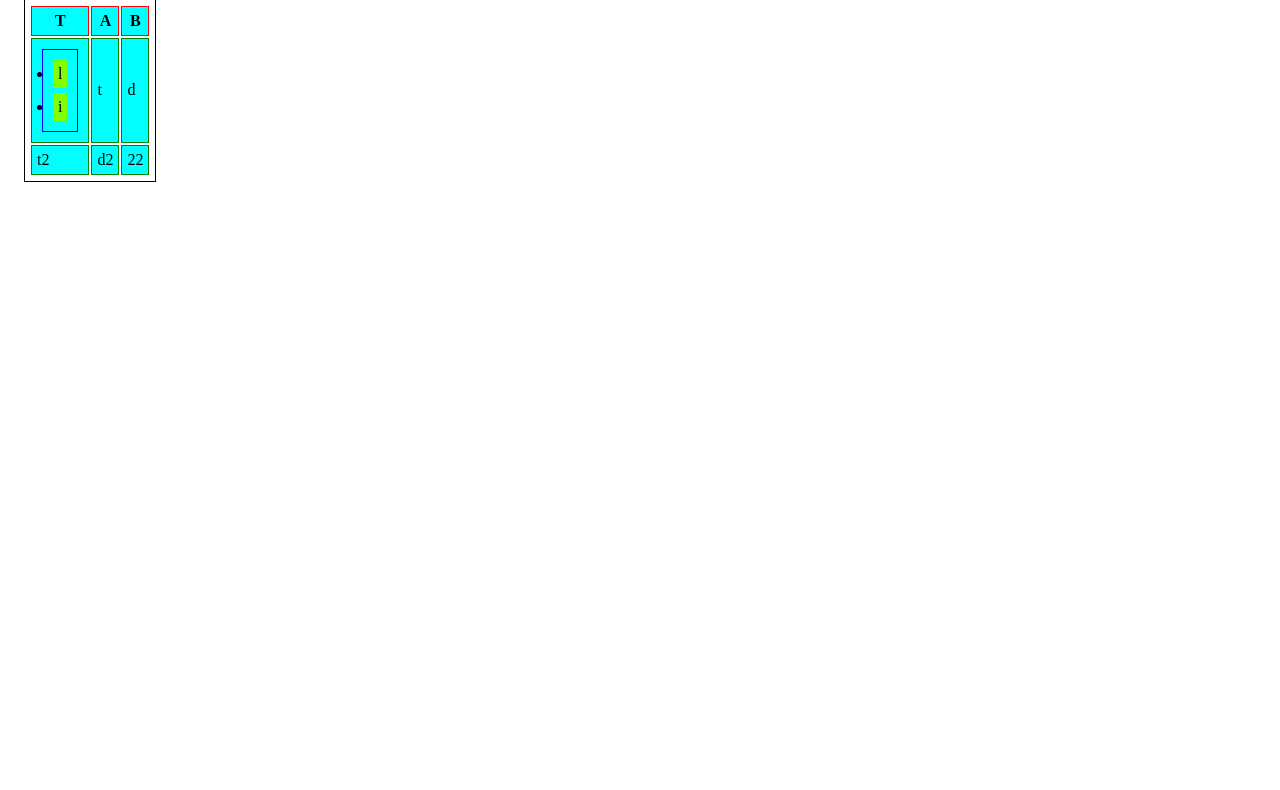
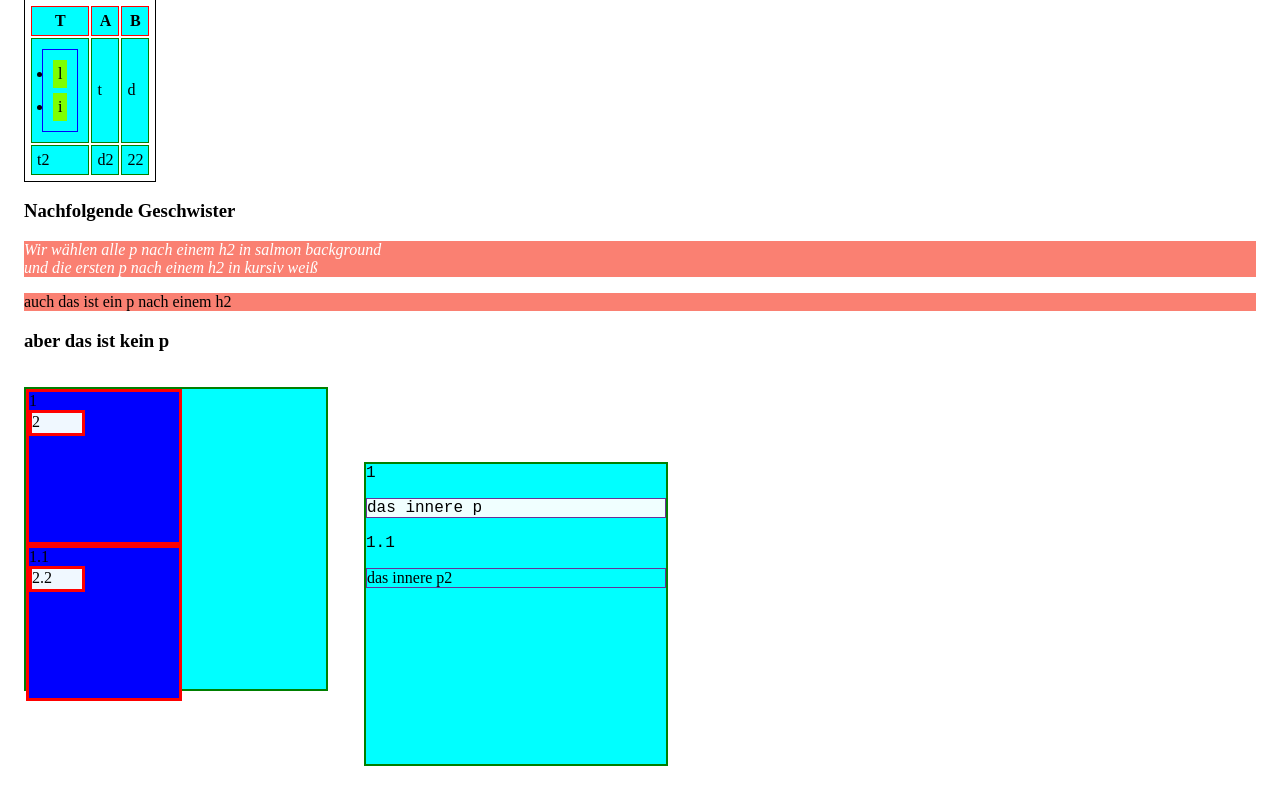
Before and after one commit to stillerndenacht/cbw_v_hcj, a PHP site: page /selector-connector/formular-aufgabe.html in a window 1280 px wide. Shown: the part 242-1032 px from the top of the page. Before the commit the page ends 800 px from the top, so only its background shows below. Run offline with PHP 8.4, Linux system fonts and the light colour scheme.

Commit message:
first commit to start a working repository

```diff
--- a/selector-connector/formular-aufg-styles.css
+++ b/selector-connector/formular-aufg-styles.css
@@ -1,9 +1,10 @@
+
 section {
   margin: 2vh;
 }
 
 input[required] {
-    border: 2px solid red
+  border: 2px solid red;
 }
 
 h1::first-letter {
@@ -42,13 +43,59 @@ table ul {
 }
 
 /* die folgende sieht man nicht, weil sie von table *{aqua} überschrieben wird*/
-table>* {
+table > * {
   background-color: brown;
 }
 
-ul>* {
+ul > * {
   background-color: chartreuse;
 }
-body:last-child h2::before{
+body:last-child h2::before {
   content: "Tabellenüberschrift mit body:last-child h2::before eingefügt ";
 }
+/* alle p die Geschwister von h3 sind (also in der selben Ebene) */
+h3 ~ p {
+  background-color: salmon;
+}
+h3 + p {
+  font-style: italic;
+  color: white;
+}
+.sec4 {
+  display: inline-block;
+  width: 300px;
+  height: 300px;
+  background-color: aqua;
+  border: 2px solid green;
+}
+
+.sec4 > div {
+  border: 3px solid red;
+  width: 150px;
+  height: 150px;
+  background-color: blue;
+}
+.sec4 > div > div {
+  width: 50px;
+  height: 20px;
+  border: inherit;
+  background-color: aliceblue;
+}
+
+.sec5 {
+  display: inline-block;
+  width: 300px;
+  height: 300px;
+  background-color: aqua;
+  border: 2px solid green;
+  font-family: "Courier New", Courier, monospace;
+}
+.sec5 p {
+  border: 1px solid rebeccapurple;
+  background-color: azure;
+}
+.sec5 .in-p2 {
+  font-family: initial;
+  background-color: unset;
+
+}
--- a/selector-connector/formular-aufgabe.html
+++ b/selector-connector/formular-aufgabe.html
@@ -58,5 +58,36 @@
         </tr>
       </table>
     </section>
+    <section>
+      <h3>Nachfolgende Geschwister</h3>
+      <p>
+        Wir wählen alle p nach einem h2 in salmon background <br />
+        und die ersten p nach einem h2 in kursiv weiß
+      </p>
+      <p>auch das ist ein p nach einem h2</p>
+      <h3>aber das ist kein p</h3>
+    </section>
+    <div>
+      <section class="sec4">
+        <div>
+          1
+          <div>2</div>
+        </div>
+        <div>
+          1.1
+          <div>2.2</div>
+        </div>
+      </section>
+      <section class="sec5">
+        <div>
+          1
+          <div><p>das innere p</p></div>
+        </div>
+        <div>
+          1.1
+          <div><p class="in-p2">das innere p2</p></div>
+        </div>
+      </section>
+    </div>
   </body>
 </html>
```
Lines whose indentation alone changed are shown as unchanged.
